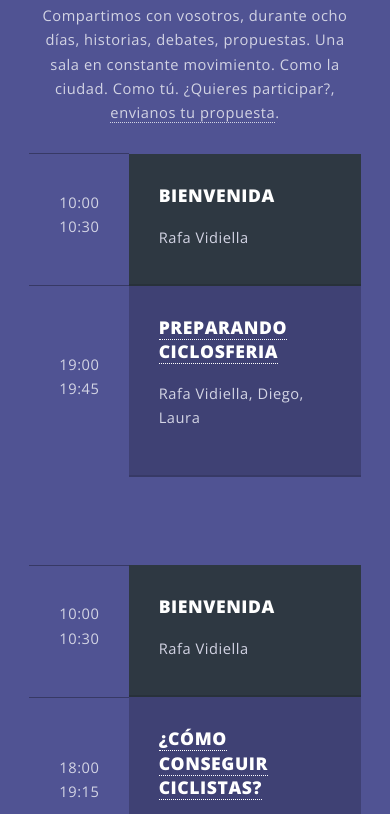
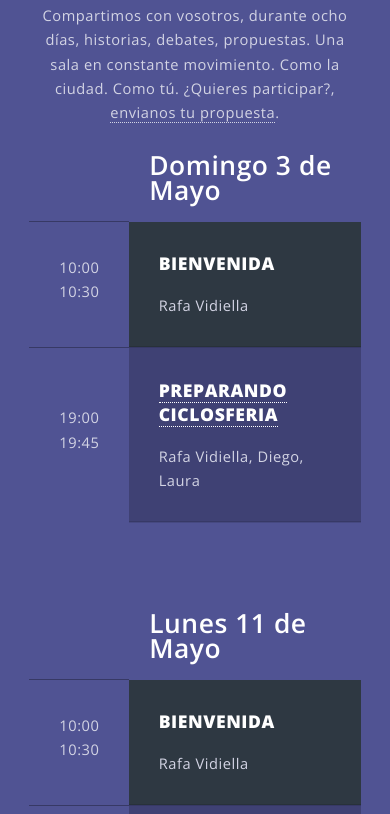
Before and after one commit to ciclosfera/ciclosferia, a plain HTML site: page docs/index.html in a window 390 px wide. Shown: the part 1369-2183 px from the top of the page. Drawn offline with nearby package versions, Linux system fonts and the light colour scheme.

Commit message:
Cleanup schedule styles on small screens

```diff
--- a/docs/static/custom.css
+++ b/docs/static/custom.css
@@ -80,15 +80,3 @@
 #schedule td.time-90 { min-height: 20em; }
 #schedule td.time-120 { min-height: 36em; }
 #schedule td.empty   { height: 0; padding: 0; }
-
-@media screen and (max-width: 736px) {
-  #schedule thead {
-    display: none;
-  }
-
-  #schedule td.room {
-    display: inline-block;
-    width: 100%;
-
-  }
-}
```
Also changed, not shown: 1 other file.
